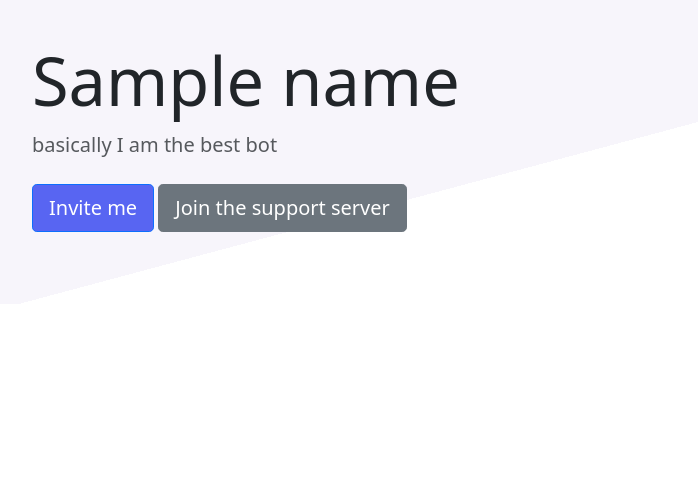
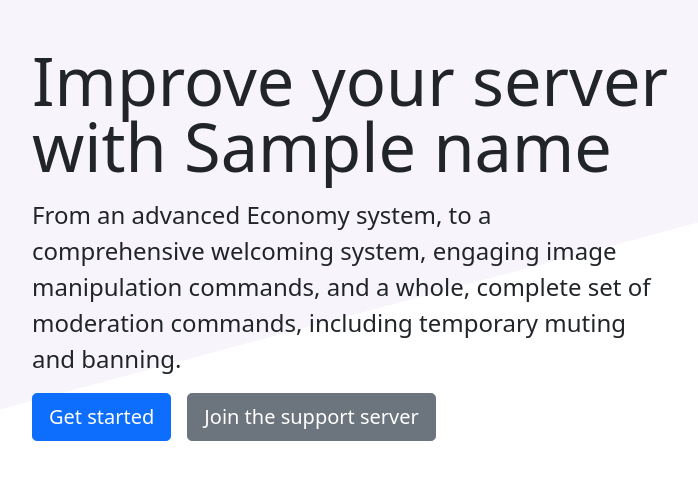
Before and after one commit to meizuBot/website, a Python web app: template templates/bootstrap_index.html in a window 1280 px wide. Shown: the part 59-563 px from the top of the page, without its empty margins (54-752 px from the left). Run offline with Jinja, Linux system fonts and the light colour scheme; the template is opened without the code that fills it: most values are stand-ins (such as "Sample title", 1, 10 or a date in 2020); some libraries are stand-ins or nearby versions; some web fonts are replaced.

Commit message:
index looks nice now ig

```diff
--- a/static/css/bootstrap_index.css
+++ b/static/css/bootstrap_index.css
@@ -15,6 +15,10 @@
     line-height: 1;
 }
 
+.masthead .lead {
+    font-size: 1.5rem;
+}
+
 .main-title {
     font-size: 70px;
 }
--- a/static/css/navbar.css
+++ b/static/css/navbar.css
@@ -22,6 +22,7 @@
   color: var(--white);
 }
 
+
 .navbar .navbar-nav .nav-link {
   color: rgba(255,255,255,0.85);
 }
--- a/templates/bootstrap_index.html
+++ b/templates/bootstrap_index.html
@@ -16,12 +16,14 @@ text-dark
         <div class="masthead mb-3" id="content">
             <div class="container px-4 px-md-3">
                 <div class="row align-items-lg-center">
-                    <h1 class="mb-3">{{ name }}</h1>
-                    <p class="lead" style="opacity: 75%">basically I am the best bot</p>
-                    <p>
-                        <a href="/invite" class="btn btn-lg btn-primary my-2 invite">Invite me</a>
-                        <a href="/support" class="btn btn-lg btn-secondary my-2">Join the support server</a>
-                    </p>
+                    <div class="col-md-8 order-md-1 col-lg-7 text-center text-md-start">
+                        <h1 class="mb-3">Improve your server with {{ name }}</h1>
+                        <p class="lead mb-3">From an advanced Economy system, to a comprehensive welcoming system, engaging image manipulation commands, and a whole, complete set of moderation commands, including temporary muting and banning.</p>
+                        <div class="d-flex flex-column flex-md-row">
+                            <a href="/invite" class="btn btn-lg btn-primary mb-3 me-md-3">Get started</a>
+                            <a href="/support" class="btn btn-lg btn-secondary mb-3">Join the support server</a>
+                          </div>
+                    </div>
                 </div>
             </div>
         </div>
```
